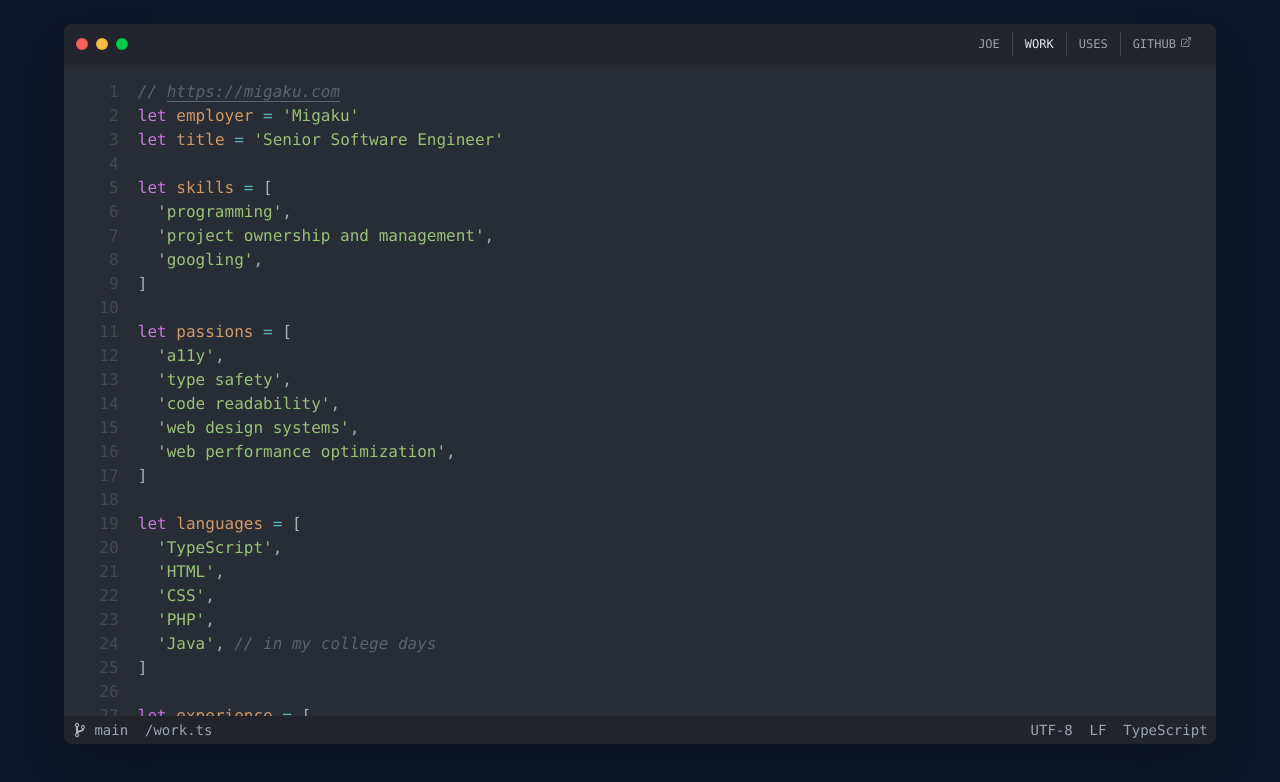
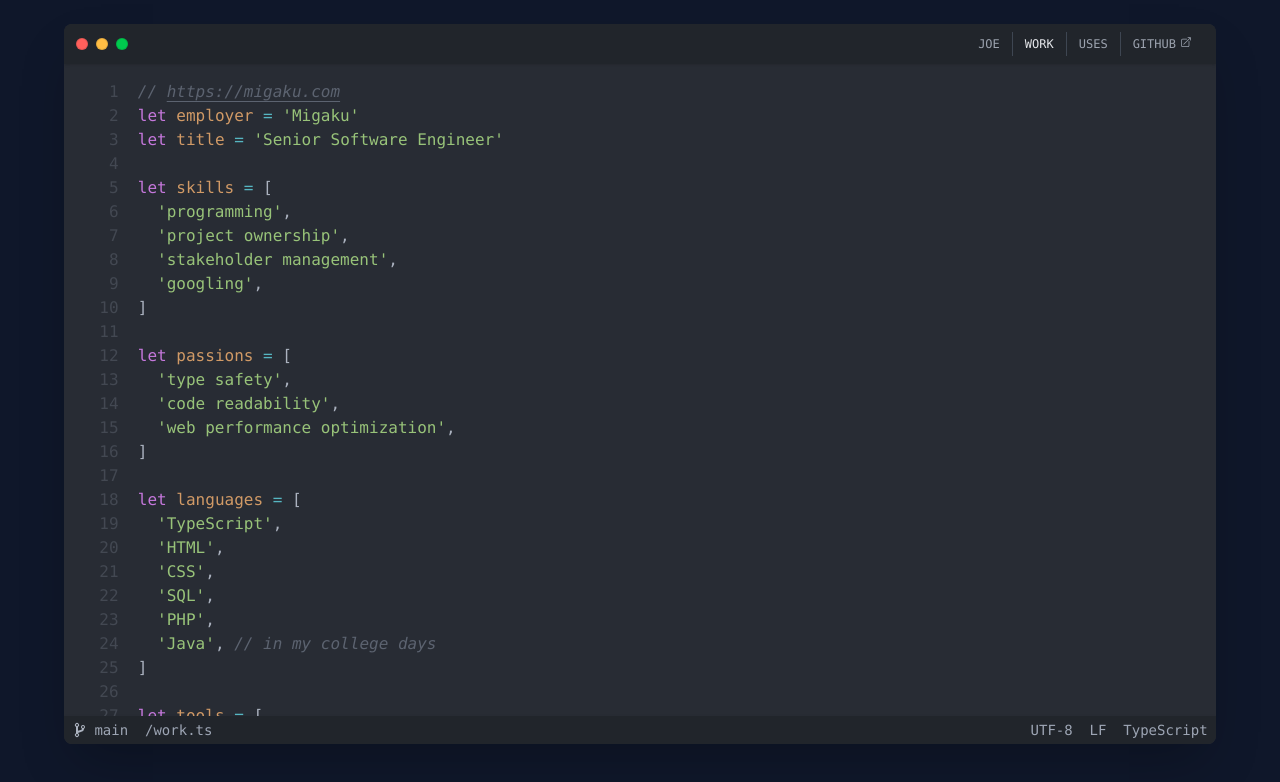
Before and after one commit to josephmcg/portfolio, a Next.js app: page /work in a window 1280 px wide. Shown: the top 782 px of the page. Built offline with nearby package versions, Linux system fonts and the light colour scheme.

Commit message:
feat: tweak page content

```diff
--- a/src/app/uses/page.tsx
+++ b/src/app/uses/page.tsx
@@ -103,8 +103,7 @@ const categories: Category[] = [
       {
         title: 'pnpm',
         url: 'https://pnpm.io',
-        description:
-          'It saves me so much time and disk space, the future is now!',
+        description: 'Saves me so much time and disk space, the future is now!',
       },
     ],
   },
--- a/src/app/work/page.tsx
+++ b/src/app/work/page.tsx
@@ -47,7 +47,12 @@ const lines: Line[] = [
     indent: 1,
   },
   {
-    value: 'project ownership and management',
+    value: 'project ownership',
+    type: 'string',
+    indent: 1,
+  },
+  {
+    value: 'stakeholder management',
     type: 'string',
     indent: 1,
   },
@@ -70,22 +75,12 @@ const lines: Line[] = [
     type: 'bracket',
   },
   {
-    value: 'a11y',
-    type: 'string',
-    indent: 1,
-  },
-  {
     value: 'type safety',
     type: 'string',
     indent: 1,
   },
   {
     value: 'code readability',
-    type: 'string',
-    indent: 1,
-  },
-  {
-    value: 'web design systems',
     type: 'string',
     indent: 1,
   },
@@ -123,6 +118,11 @@ const lines: Line[] = [
     indent: 1,
   },
   {
+    value: 'SQL',
+    type: 'string',
+    indent: 1,
+  },
+  {
     value: 'PHP',
     type: 'string',
     indent: 1,
@@ -142,14 +142,9 @@ const lines: Line[] = [
   },
   {
     declaration: 'let',
-    name: 'experience',
+    name: 'tools',
     value: '[',
     type: 'bracket',
-  },
-  {
-    type: 'comment',
-    comment: 'tools',
-    indent: 1,
   },
   {
     value: 'React',
@@ -187,11 +182,26 @@ const lines: Line[] = [
     indent: 1,
   },
   {
+    value: ']',
+    type: 'bracket',
+  },
+  {
     type: 'empty',
   },
   {
-    type: 'comment',
-    comment: 'experience',
+    declaration: 'let',
+    name: 'experience',
+    value: '[',
+    type: 'bracket',
+  },
+  {
+    value: 'marketing website development',
+    type: 'string',
+    indent: 1,
+  },
+  {
+    value: 'web application development',
+    type: 'string',
     indent: 1,
   },
   {
@@ -210,7 +220,17 @@ const lines: Line[] = [
     indent: 1,
   },
   {
-    value: 'shared project config packages',
+    value: 'automated package publishing',
+    type: 'string',
+    indent: 1,
+  },
+  {
+    value: 'web design systems',
+    type: 'string',
+    indent: 1,
+  },
+  {
+    value: 'a11y and i18n',
     type: 'string',
     indent: 1,
   },
```
